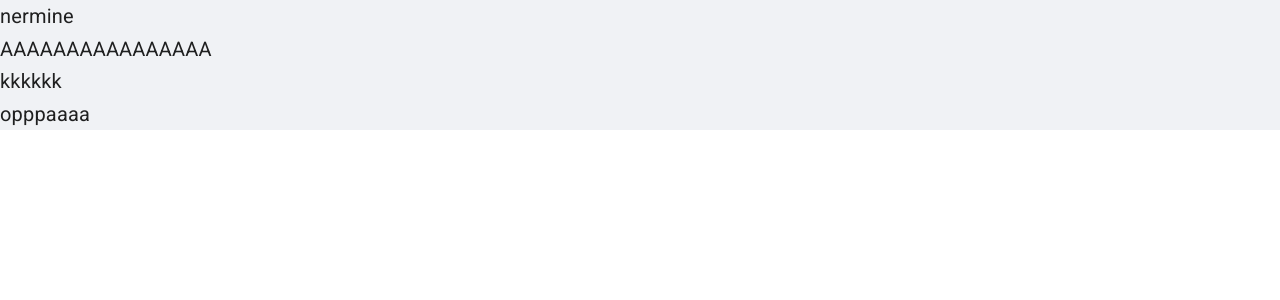
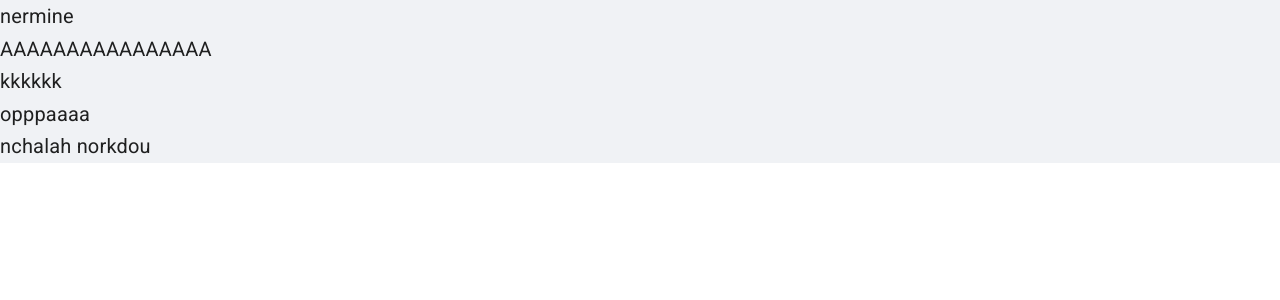
Before and after one commit to Saif-Bouaziz/v0Loan-Credit, a React (Create React App) app: page /pages/LandingPages/banquier/index in a window 1280 px wide. Shown: the top 300 px of the page. Built offline with nearby package versions, Linux system fonts and the light colour scheme.

Commit message:
test ekher

```diff
--- a/src/pages/LandingPages/Banquier/index.js
+++ b/src/pages/LandingPages/Banquier/index.js
@@ -7,6 +7,7 @@ function Banquier() {
     <h1>kkkkkk
     </h1>
     <h1>opppaaaa</h1>
+    <h1>nchalah norkdou</h1>
     </>
   );
 }
```
